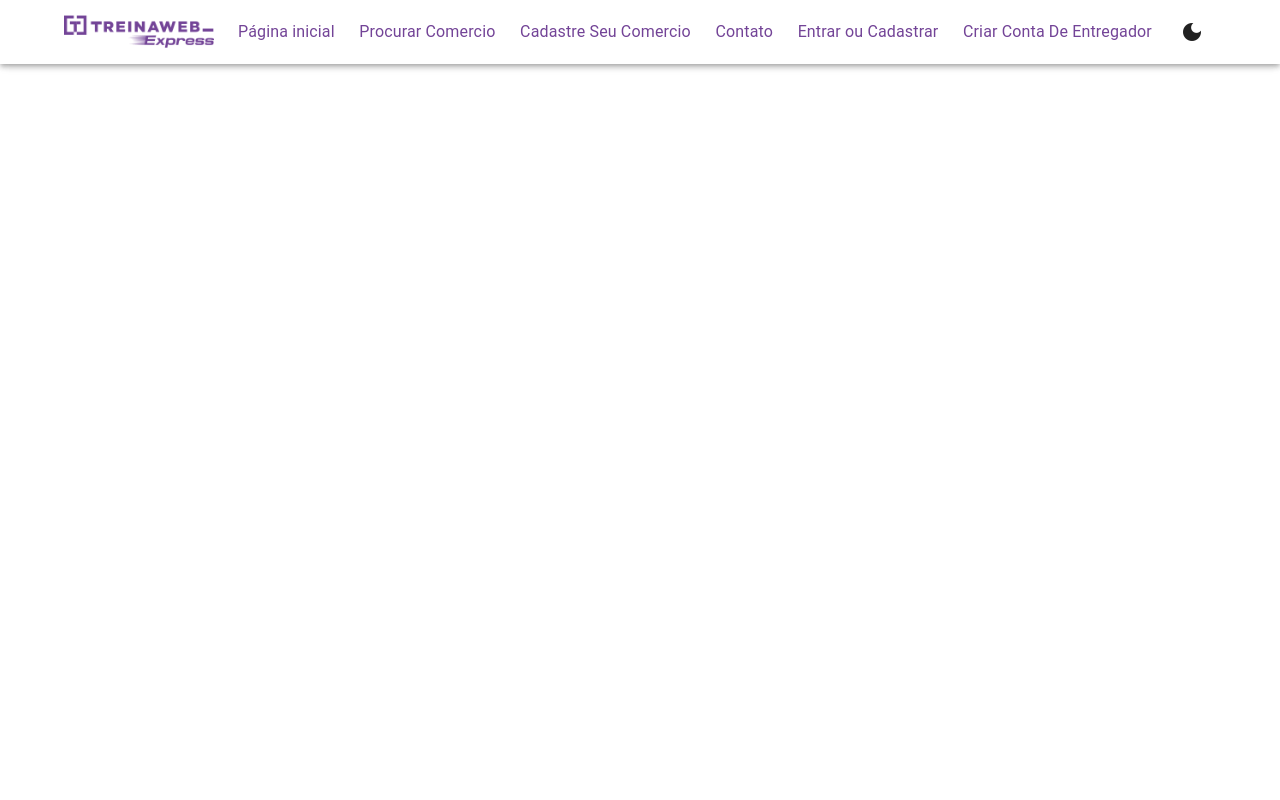
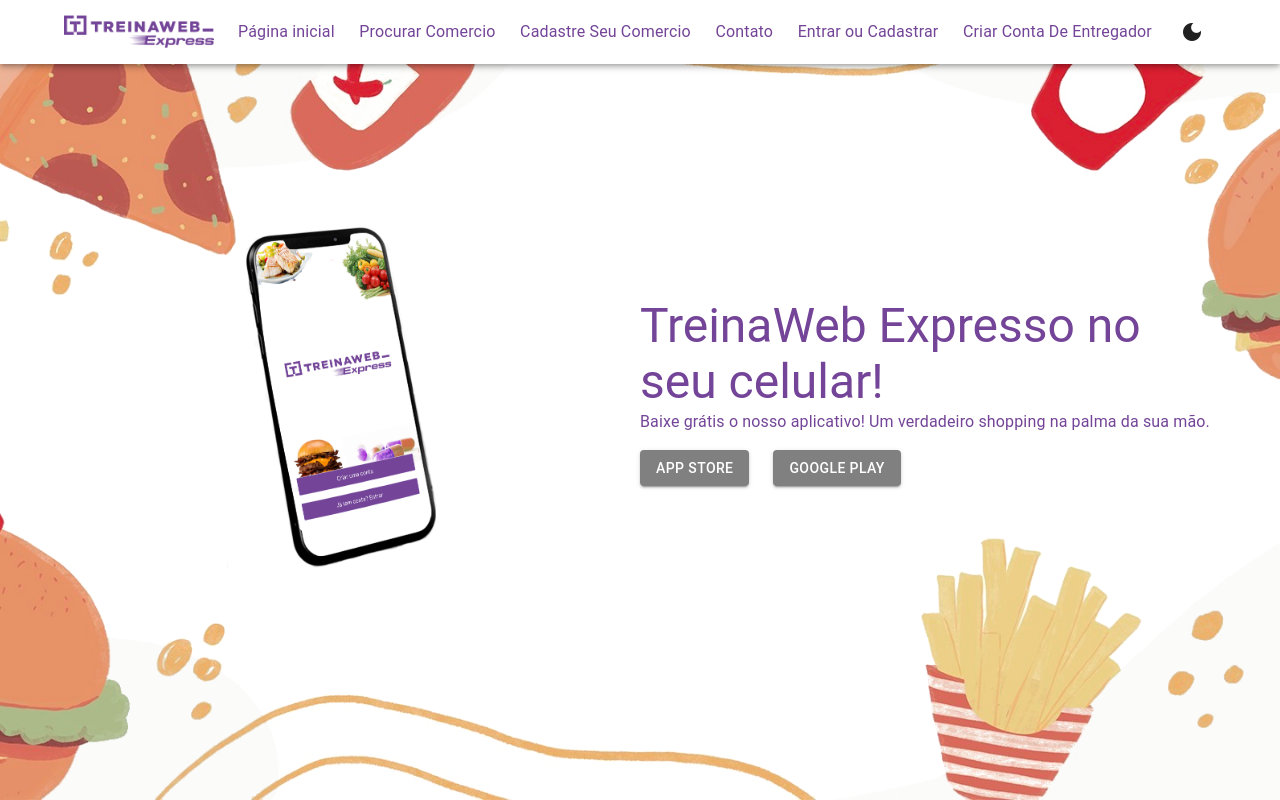
Before and after one commit to treinaweb/treinaweb-MaterialUI-Temas, a React (Create React App) app: page / in a window 1280 px wide. Built offline with nearby package versions, Linux system fonts and the light colour scheme.

Commit message:
05:24 - Criando tela home

```diff
--- a/src/components/Header/index.tsx
+++ b/src/components/Header/index.tsx
@@ -42,7 +42,11 @@ export default function Header() {
           }}
         >
           {links.map((nome) => {
-            return <Link href="#">{nome}</Link>;
+            return (
+              <Link key={nome} href="#">
+                {nome}
+              </Link>
+            );
           })}
         </Box>
         <IconButton
@@ -74,7 +78,11 @@ export default function Header() {
               style={{ width: "150px", margin: "16px 0 24px 0" }}
             />
             {links.map((nome) => {
-              return <Link href="#">{nome}</Link>;
+              return (
+                <Link key={nome} href="#">
+                  {nome}
+                </Link>
+              );
             })}
           </Box>
         </Drawer>
--- a/src/pages/App.tsx
+++ b/src/pages/App.tsx
@@ -1,9 +1,58 @@
 import Header from "../components/Header";
+import { styled, Box, Typography, Button, Container } from "@mui/material";
+
+const BackgroundImgeStyled = styled("div")`
+  height: 100vh;
+  width: 100%;
+  position: absolute;
+  background-image: url("/bghome-1.png");
+  background-position: center;
+  background-size: cover;
+  background-repeat: no-repeat;
+  z-index: -1;
+`;
+
+const BoxContainer = styled("div")`
+  height: 100vh;
+  display: grid;
+  grid-template-columns: repeat(2, 1fr);
+  align-items: center;
+  justify-items: center;
+`;
 
 function App() {
   return (
     <div>
       <Header />
+      <BackgroundImgeStyled />
+      <Container>
+        <BoxContainer>
+          <Box sx={{ display: { xs: "none", sm: "block" } }}>
+            <img
+              src="/aplicativo.png"
+              alt="telefone treinaweb expresso"
+              style={{ width: "250px" }}
+            />
+          </Box>
+          <Box>
+            <Typography variant="h3" component={"h1"} color="primary">
+              TreinaWeb Expresso no seu celular!
+            </Typography>
+            <Typography variant="body1" paragraph color="primary">
+              Baixe grátis o nosso aplicativo! Um verdadeiro shopping na palma
+              da sua mão.
+            </Typography>
+            <Box sx={{ my: 2, display: "flex", gap: 1, flexWrap: "wrap" }}>
+              <Button variant="contained" sx={{ bgcolor: "grey", mr: 2 }}>
+                APP STORE
+              </Button>
+              <Button variant="contained" sx={{ bgcolor: "grey" }}>
+                GOOGLE PLAY
+              </Button>
+            </Box>
+          </Box>
+        </BoxContainer>
+      </Container>
     </div>
   );
 }
```
